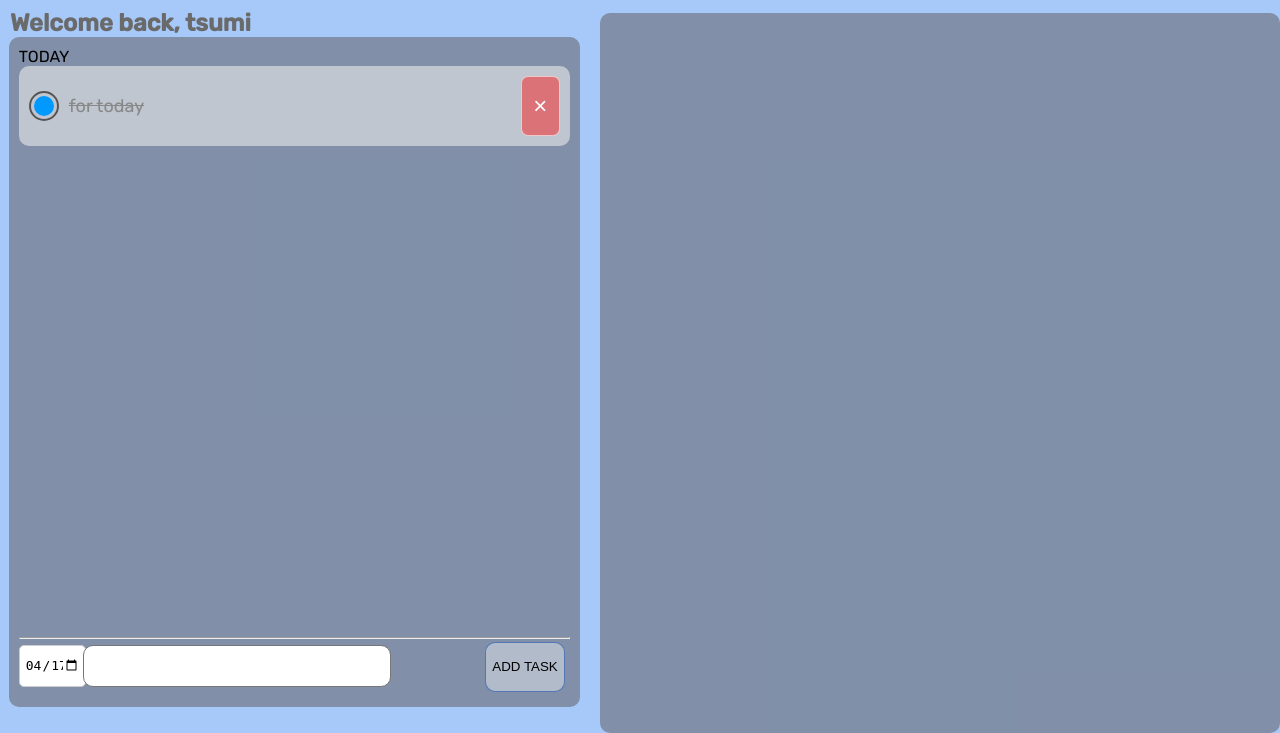
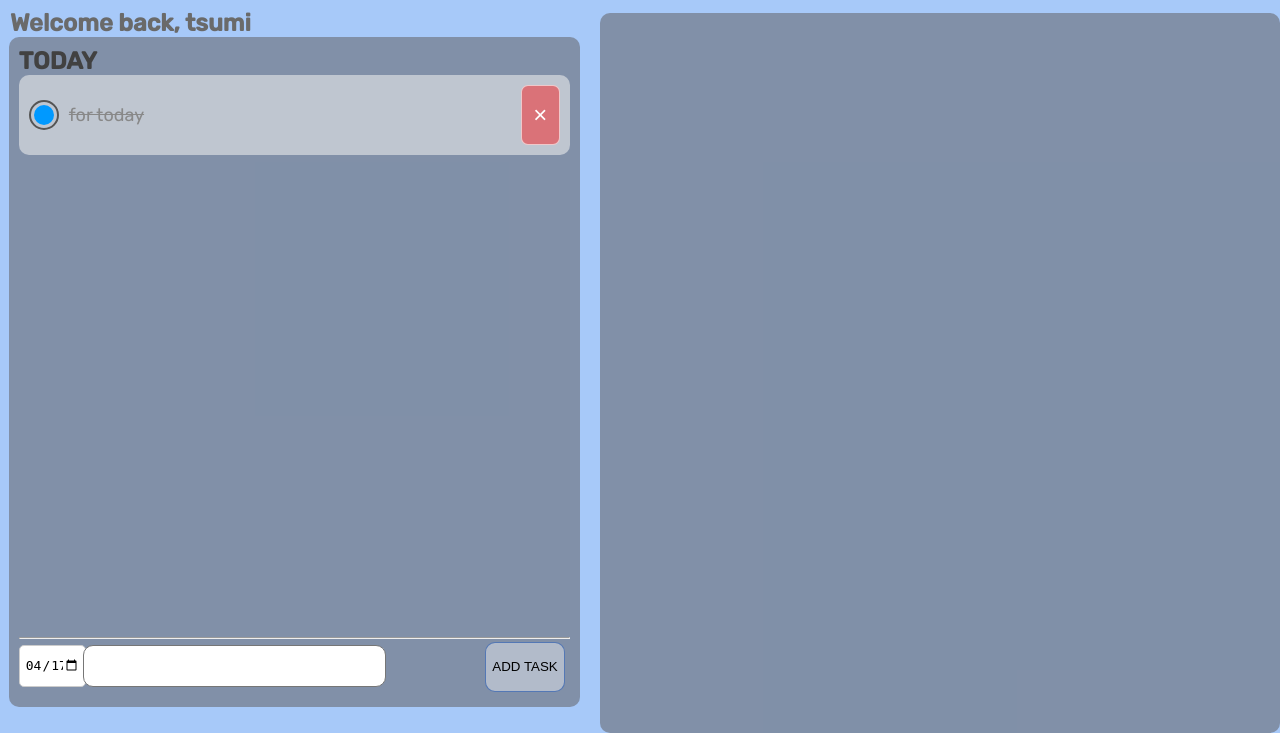
Before and after one commit to tsuminetic/ManyDo, a Flask app: page / in a window 1280 px wide. Shown: the part 93-826 px from the top of the page. Run offline with Flask 3, Linux system fonts and the light colour scheme; a user stored in the database is signed in.

Commit message:
ui changes

```diff
--- a/templates/index.html
+++ b/templates/index.html
@@ -65,7 +65,7 @@
   }
 
   textarea {
-    width: calc(100% - 265px); /* Adjust width */
+    width: calc(100% - 270px); /* Adjust width */
     height: 40px; /* Adjust height */
     /* padding: 10px; Add padding */
     border-radius: 10px; /* Add rounded corners */
@@ -141,6 +141,10 @@
   font-weight: bold;
 }
 
+.todaytmr{
+  color: rgb(65, 65, 65);
+}
+
 
 </style>
 
@@ -181,7 +185,13 @@
 
         {% for due_date in sorted_dates %}
           <li class="due-date-header">
-            {% if due_date==today.strftime('%B %dth') %}TODAY{% elif due_date==tomorrow.strftime('%B %dth') %}TOMORROW{% else %}{{ due_date }}{% endif %}
+            {% if due_date==today.strftime('%B %dth') %}
+            <h2 class="todaytmr">TODAY</h2>
+            {% elif due_date==tomorrow.strftime('%B %dth') %}
+            <h2 class="todaytmr">TOMORROW</h2>
+            {% else %}
+            <h2 class="todaytmr">{{ due_date }}</h2>
+            {% endif %}
           </li>
           {% for task in future_dates[due_date] %}
             <li class="list-group-item">
```
